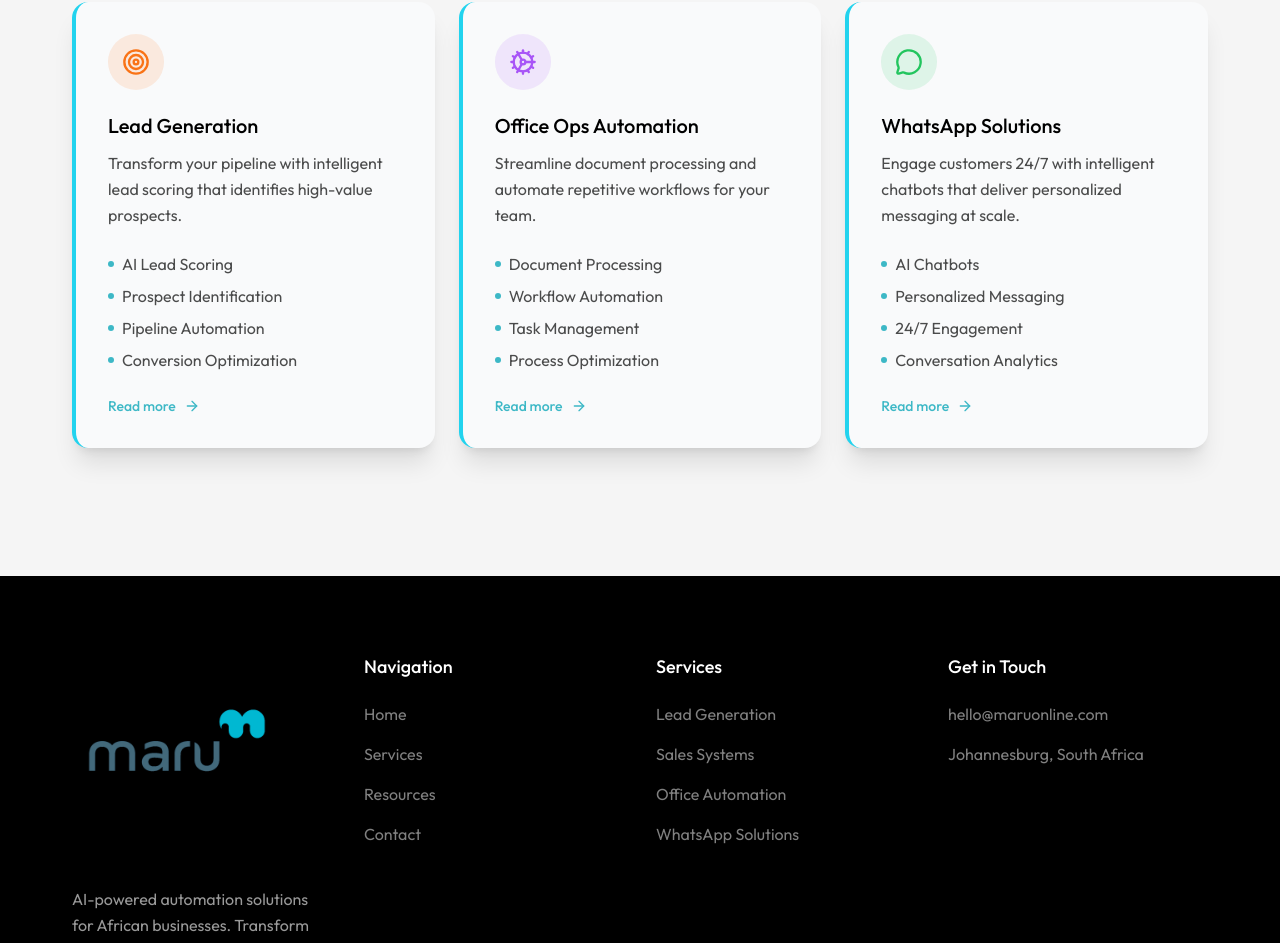
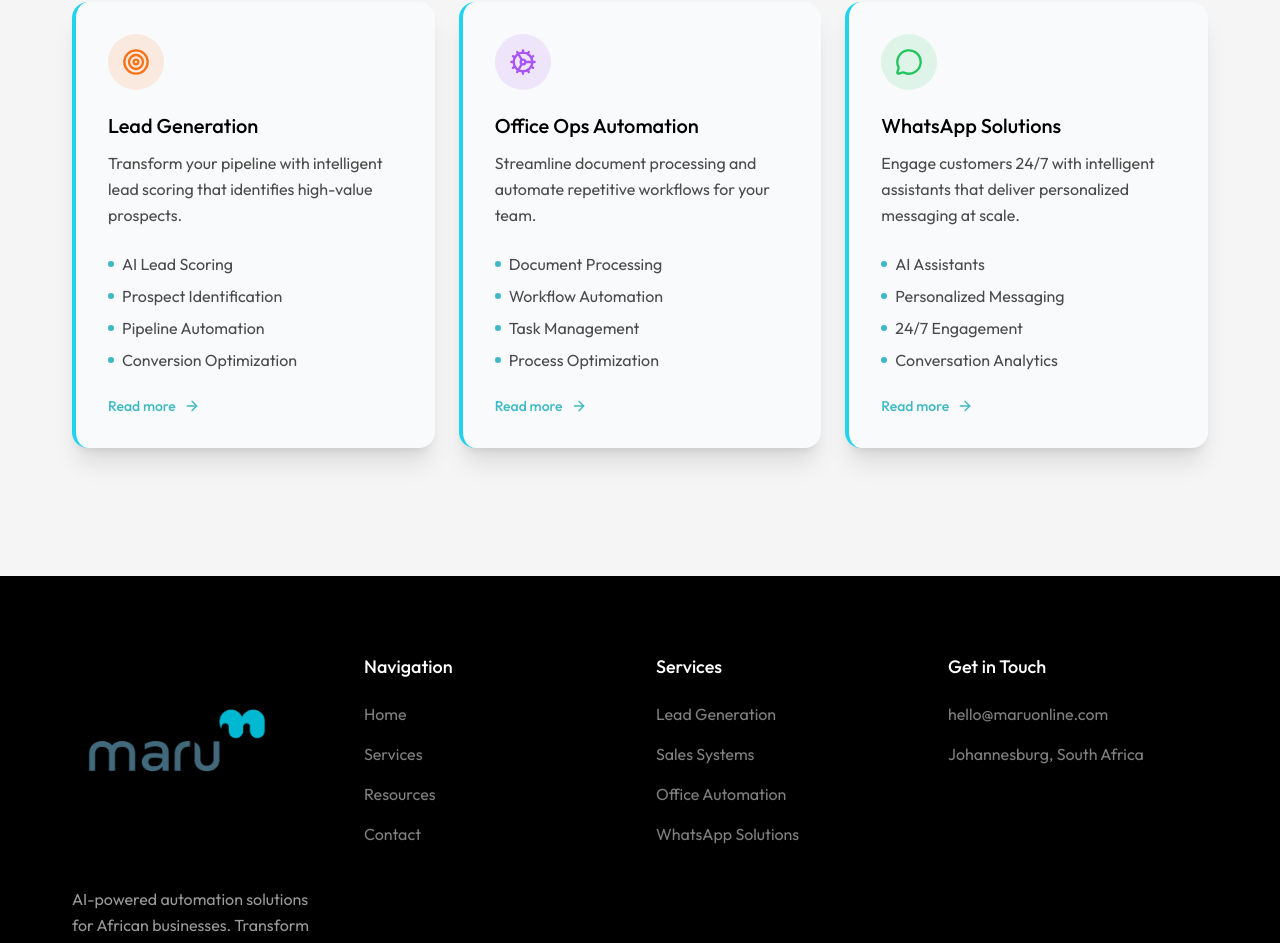
Before and after one commit to jimmy-motsei/maru-website, a Next.js app: page /services/sales-systems in a window 1280 px wide. Shown: the part 3100-4043 px from the top of the page. Built offline with nearby package versions, Linux system fonts and the light colour scheme.

Commit message:
fix: resolve build compilation issues and TypeScript errors

```diff
--- a/app/pricing/page.tsx
+++ b/app/pricing/page.tsx
@@ -47,7 +47,8 @@ const tiers = [
     description: 'Custom AI integration and full-service marketing department.',
     features: [
       'Everything in Growth',
-      'Custom AI Chatbot Development',
+      'Custom AI Solutions Development',
+      // 'Custom AI Chatbot Development',
       'LinkedIn Lead Gen Automation',
       'Video Content Production',
       'Weekly Deep-Dive Analysis',
--- a/app/services/ServicesContent.tsx
+++ b/app/services/ServicesContent.tsx
@@ -68,7 +68,8 @@ const services = [
     description:
       "Turn WhatsApp into a 24/7 sales and support channel. Engage customers with intelligent, personalized conversations that feel human, not robotic.",
     features: [
-      "AI Chatbots – Answer common questions instantly, any time",
+      "AI Assistants – Answer common questions instantly, any time",
+      // "AI Chatbots – Answer common questions instantly, any time",
       "Personalized Messaging – Tailored offers based on customer behavior",
       "24/7 Engagement – Never miss a lead, even at 2am",
       "Conversation Analytics – See what customers really want",
--- a/app/services/page.tsx
+++ b/app/services/page.tsx
@@ -3,7 +3,8 @@ import ServicesContent from "./ServicesContent";
 
 export const metadata: Metadata = {
   title: "AI & Automation Services | Maru Online",
-  description: "Explore our AI solutions: Lead Generation, CRM Automation, Office Ops, and WhatsApp Chatbots designed for growth.",
+  description: "Explore our AI solutions: Lead Generation, CRM Automation, Office Ops, and WhatsApp solutions designed for growth.",
+  // description: "Explore our AI solutions: Lead Generation, CRM Automation, Office Ops, and WhatsApp Chatbots designed for growth.",
 };
 
 export default function ServicesPage() {
--- a/app/services/whatsapp-solutions/page.tsx
+++ b/app/services/whatsapp-solutions/page.tsx
@@ -16,10 +16,12 @@ const breadcrumbs = [
 
 const accordionItems = [
   {
-    title: "AI Chatbots",
+    title: "AI Assistants",
+    // title: "AI Chatbots",
     subtitle: "Answer common questions instantly, any time of day",
     content:
-      "Stop losing leads because you're closed or in a meeting. Our AI chatbots qualify prospects, answer FAQs, and schedule appointments—even at 2am on a Saturday.",
+      "Stop losing leads because you're closed or in a meeting. Our AI assistants qualify prospects, answer FAQs, and schedule appointments—even at 2am on a Saturday.",
+      // "Stop losing leads because you're closed or in a meeting. Our AI chatbots qualify prospects, answer FAQs, and schedule appointments—even at 2am on a Saturday.",
     features: [
       "Natural language understanding (no rigid scripts)",
       "Intelligent lead qualification and routing",
@@ -80,7 +82,8 @@ const pricingTiers = [
     subtitle: "Test WhatsApp automation with your best customers",
     description: "Perfect for small businesses taking their first step into conversational commerce.",
     features: [
-      "Basic FAQ chatbot (up to 50 common questions)",
+      "Basic FAQ assistant (up to 50 common questions)",
+      // "Basic FAQ chatbot (up to 50 common questions)",
       "1,000 conversations per month",
       "Standard integrations (CRM, calendar)",
       "Basic analytics dashboard",
--- a/components/sections/OtherServices.tsx
+++ b/components/sections/OtherServices.tsx
@@ -45,8 +45,10 @@ const allServices: ServiceInfo[] = [
   {
     id: "whatsapp-solutions",
     title: "WhatsApp Solutions",
-    description: "Engage customers 24/7 with intelligent chatbots that deliver personalized messaging at scale.",
-    features: ["AI Chatbots", "Personalized Messaging", "24/7 Engagement", "Conversation Analytics"],
+    description: "Engage customers 24/7 with intelligent assistants that deliver personalized messaging at scale.",
+    // description: "Engage customers 24/7 with intelligent chatbots that deliver personalized messaging at scale.",
+    features: ["AI Assistants", "Personalized Messaging", "24/7 Engagement", "Conversation Analytics"],
+    // features: ["AI Chatbots", "Personalized Messaging", "24/7 Engagement", "Conversation Analytics"],
     href: "/services/whatsapp-solutions",
     icon: MessageCircle,
     iconColor: "#22c55e",
--- a/data/articles.ts
+++ b/data/articles.ts
@@ -51,9 +51,11 @@ export const articles: Article[] = [
   {
     id: "3",
     slug: "ai-customer-service-smb-2024",
-    title: "24/7 Customer Support Without the Cost: AI Chatbots for SMEs",
+    title: "24/7 Customer Support Without the Cost: AI Assistants for SMEs",
+    // title: "24/7 Customer Support Without the Cost: AI Chatbots for SMEs",
     excerpt:
-      "35% of AI deployments among SMEs are customer service bots, delivering 20-40% cost savings. Learn how chatbots are transforming customer engagement for South African businesses.",
+      "35% of AI deployments among SMEs are customer service bots, delivering 20-40% cost savings. Learn how AI assistants are transforming customer engagement for South African businesses.",
+      // "35% of AI deployments among SMEs are customer service bots, delivering 20-40% cost savings. Learn how chatbots are transforming customer engagement for South African businesses.",
     category: "Transformation",
     categorySlug: "transformation",
     date: "December 6, 2025",
```
Also changed, not shown: 1 other file (tests, documents, lock files or other folders).
